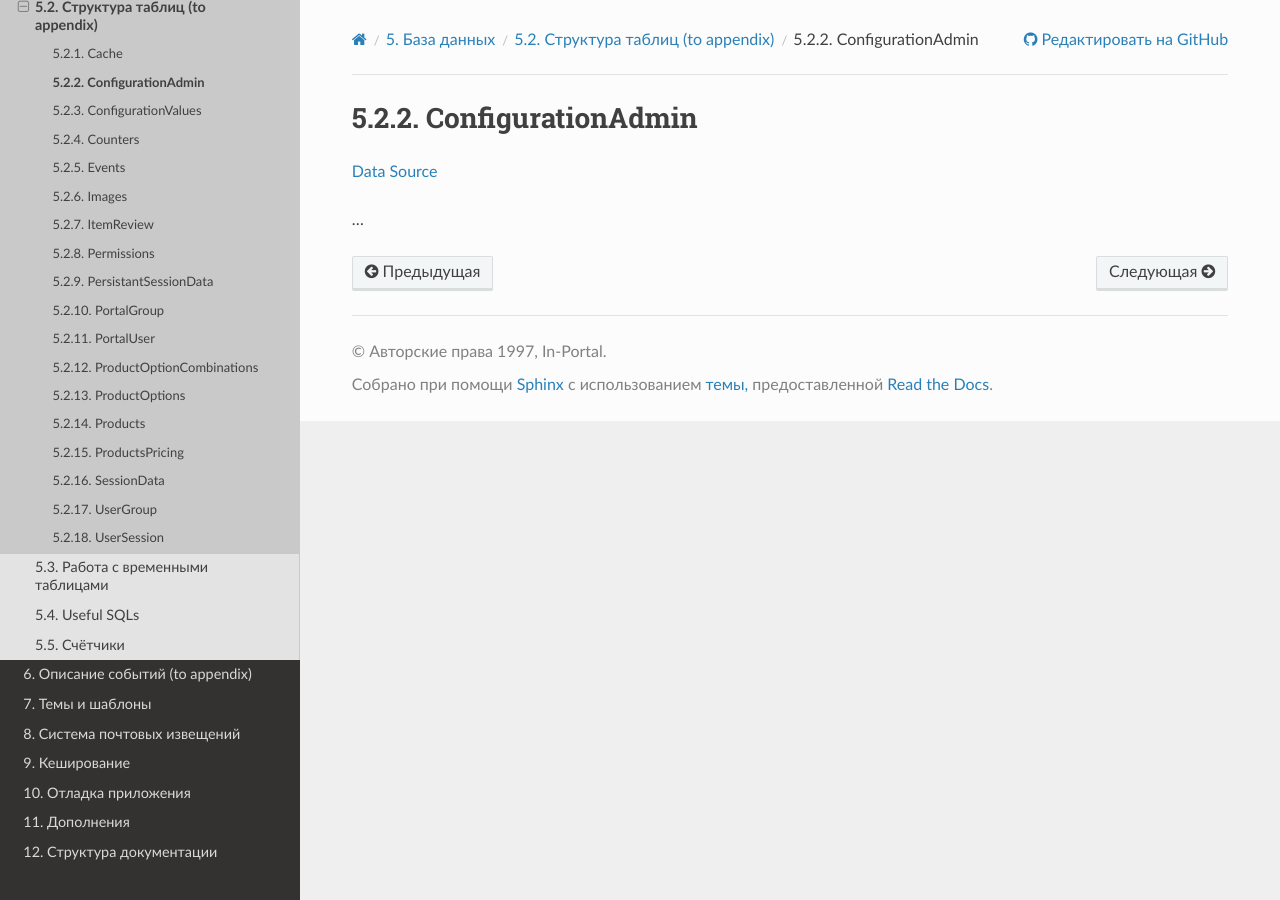
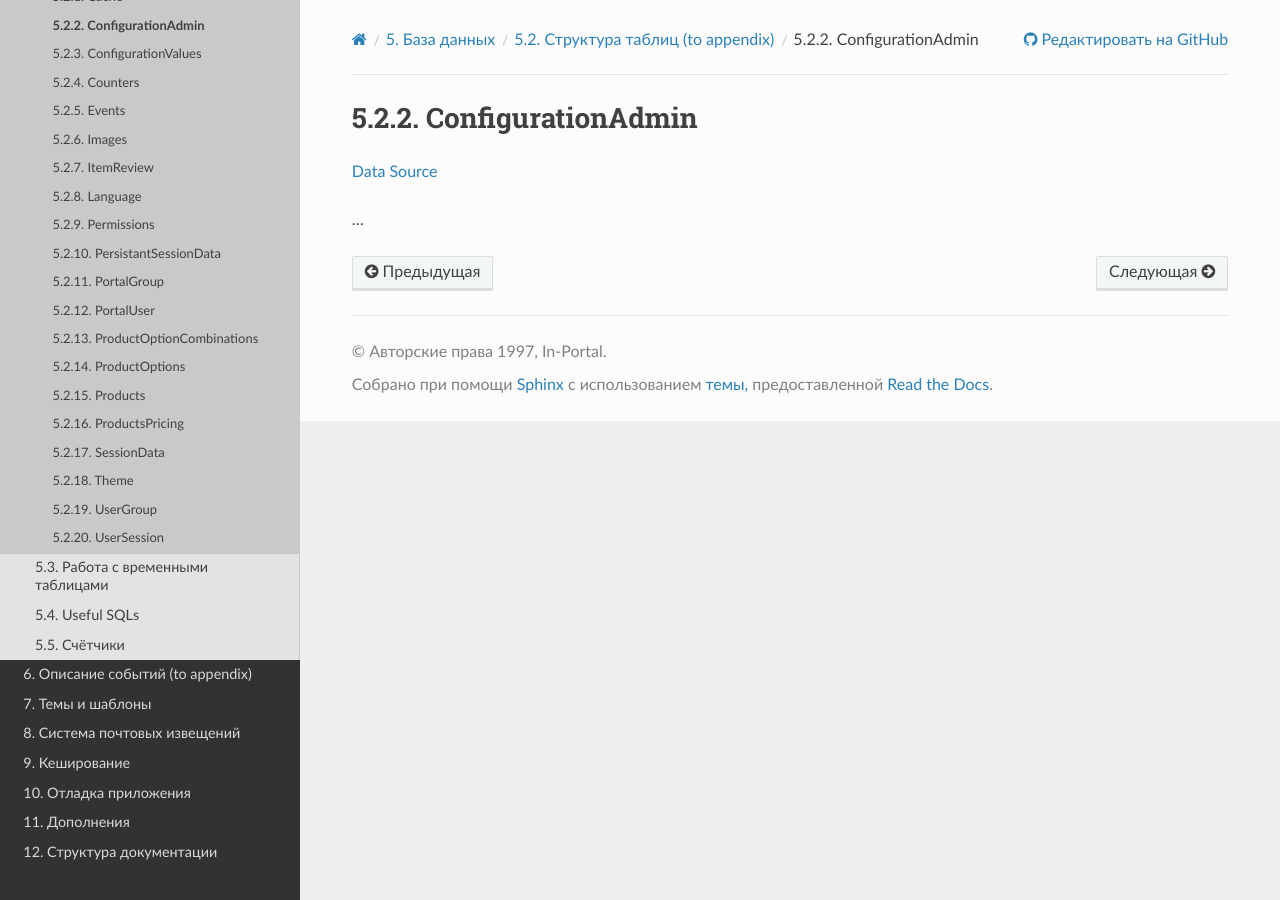
Before and after one commit to in-portal/guide-ru, a Sphinx documentation site: the page built from docs/database/table_structure/configuration_admin.rst, in a window 1280 px wide. Built offline with Sphinx 7.4.7 and the Read the Docs theme 3.1.0, drawn with Linux system fonts in a browser that asks for light colours.

Commit message:
Added boilerplate code for "Theme" and "Language" pages

```diff
--- a/docs/database/table_structure.rst
+++ b/docs/database/table_structure.rst
@@ -14,6 +14,7 @@
    table_structure/events
    table_structure/images
    table_structure/item_review
+   table_structure/language
    table_structure/permissions
    table_structure/persistant_session_data
    table_structure/portal_group
@@ -23,6 +24,7 @@
    table_structure/products
    table_structure/products_pricing
    table_structure/session_data
+   table_structure/theme
    table_structure/user_group
    table_structure/user_session
 
```
Also changed, not shown: docs/database/table_structure/language.rst (added, +7 -0 lines), docs/database/table_structure/theme.rst (added, +7 -0 lines).
